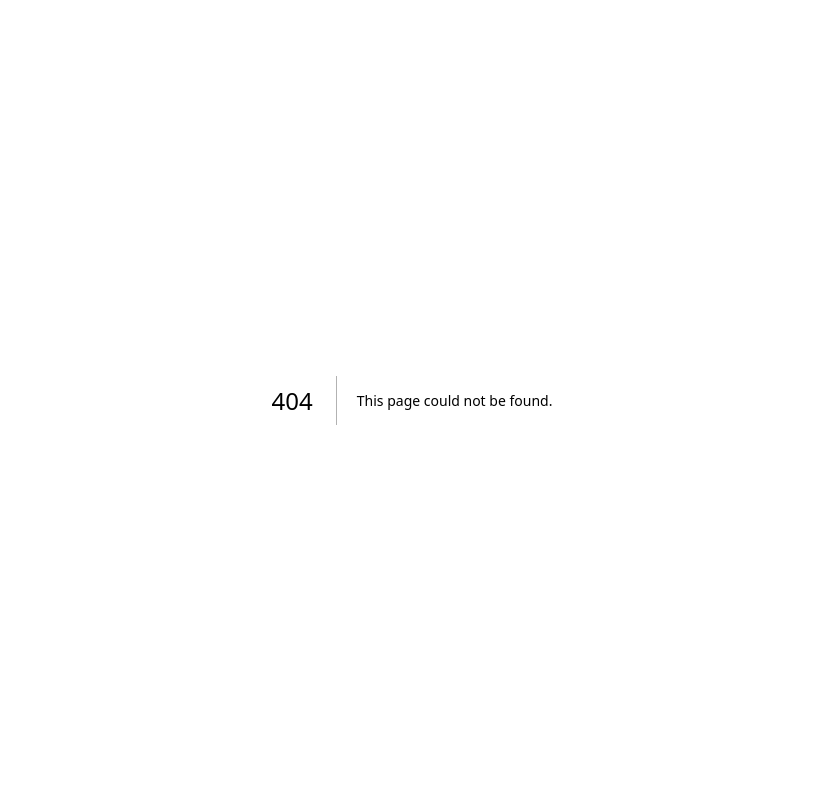
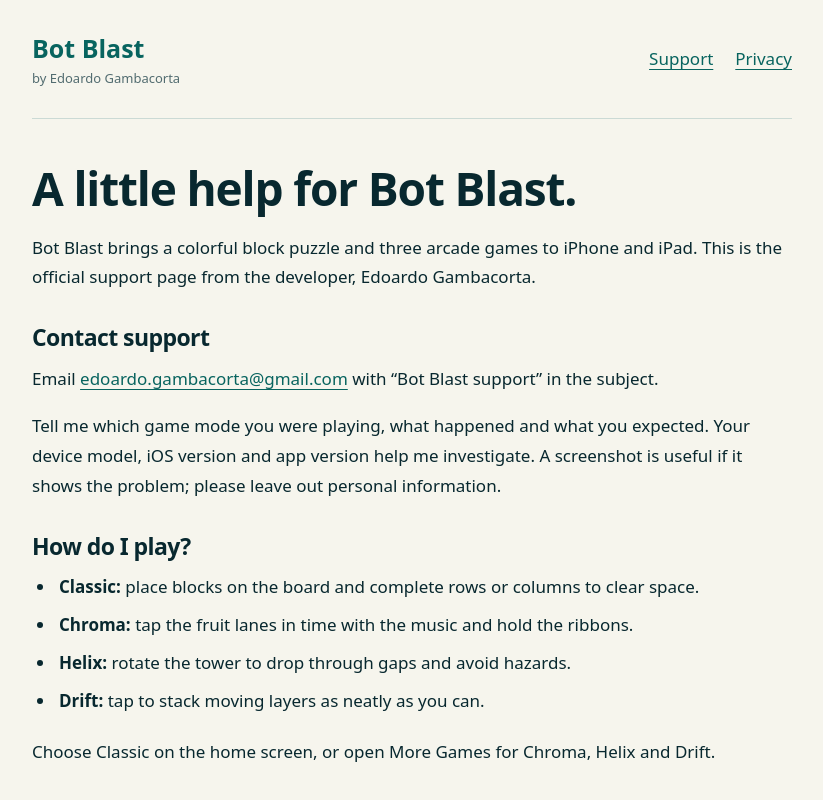
Before and after one commit to edogambacorta/portfolio-website, a Next.js app: page /bot-blast/support in a window 1280 px wide. Before the commit this address had no page. Shown: the top 800 px of the page, without its empty margins (228-1051 px from the left). Built offline with nearby package versions, Linux system fonts and the light colour scheme.

Commit message:
Add Bot Blast privacy policy and support pages

```diff
--- /dev/null
+++ b/app/bot-blast/layout.tsx
@@ -0,0 +1,17 @@
+import type { ReactNode } from "react";
+import styles from "./pages.module.css";
+
+export default function BotBlastLayout({ children }: { children: ReactNode }) {
+  return (
+    <div className={styles.page}>
+      <div className={styles.container}>
+        <header className={styles.header}>
+          <a href="/bot-blast/support" className={styles.brand}>Bot Blast<span>by Edoardo Gambacorta</span></a>
+          <nav aria-label="Bot Blast"><a href="/bot-blast/support">Support</a><a href="/bot-blast/privacy">Privacy</a></nav>
+        </header>
+        <main id="main-content">{children}</main>
+        <footer>Bot Blast · © 2026 Edoardo Gambacorta<br /><a href="/">Visit my personal website</a></footer>
+      </div>
+    </div>
+  );
+}
--- /dev/null
+++ b/app/bot-blast/pages.module.css
@@ -0,0 +1,17 @@
+.page { min-height: 100vh; background: #f6f5ed; color: #08282f; font: 17px/1.75 system-ui, -apple-system, BlinkMacSystemFont, "Segoe UI", sans-serif; }
+.container { width: min(100% - 40px, 760px); margin: 0 auto; }
+.header { display: flex; flex-wrap: wrap; align-items: center; justify-content: space-between; gap: 20px; padding: 32px 0; border-bottom: 1px solid #cbdad5; }
+.brand { font-size: 25px; font-weight: 750; line-height: 1.3; text-decoration: none !important; }
+.brand span { display: block; font-size: 13px; font-weight: 400; color: #526c70; margin-top: 5px; }
+.page nav { display: flex; gap: 22px; }
+.page a { color: #08645f; text-decoration: underline; text-underline-offset: 4px; overflow-wrap: anywhere; }
+.page nav a { display: inline-flex; align-items: center; min-height: 44px; }
+.page a:focus-visible { outline: 3px solid #087f7b; outline-offset: 5px; border-radius: 3px; }
+.page main { padding: 42px 0 48px; }
+.page h1, .page h2 { font-family: inherit; color: #08282f; font-weight: 750; letter-spacing: -.025em; line-height: 1.2; }
+.page h1 { font-size: clamp(32px, 7vw, 46px); margin: 0 0 16px; }
+.page h2 { font-size: 23px; margin: 32px 0 12px; }
+.page p { margin: 0 0 18px; }
+.page ul { list-style: disc; margin: 0 0 22px; padding-left: 24px; }
+.page li { padding-left: 3px; margin: 8px 0; }
+.page footer { color: #526c70; border-top: 1px solid #cbdad5; padding: 24px 0 36px; font-size: 14px; }
--- /dev/null
+++ b/app/bot-blast/privacy/page.tsx
@@ -0,0 +1,43 @@
+import type { Metadata } from "next";
+
+export const metadata: Metadata = {
+  title: "Bot Blast — Privacy Policy",
+  description: "How Bot Blast handles local game data, device motion and support requests.",
+  alternates: { canonical: "https://www.edogambacorta.com/bot-blast/privacy" },
+};
+
+export default function PrivacyPage() {
+  return (
+    <>
+      <h1>Privacy policy</h1>
+      <p>Bot Blast · Effective October 14, 2026</p>
+      <p>Bot Blast is an offline game developed by Edoardo Gambacorta. This policy covers the current version of the game, these support pages and information you choose to send when asking for help.</p>
+
+      <h2>Playing the game</h2>
+      <p>Bot Blast does not require an account. The game does not send your gameplay, scores, device identifiers or motion data to the developer. It includes no advertising, tracking, analytics or third-party crash-reporting services.</p>
+      <p>Best scores, sound and haptic settings, visual preferences and some gameplay preferences are stored locally on your device. Bot Blast does not provide a developer-operated cloud save or leaderboard service.</p>
+
+      <h2>Device motion</h2>
+      <p>The game uses device motion locally for visual tilt effects and optional tilt controls. Motion readings are used during play and are not saved or transmitted by Bot Blast. You can turn off “Tilt the world” and “Tilt to spin” in Settings → More settings.</p>
+
+      <h2>Storage and deletion</h2>
+      <p>Local game data stays on your device until it is removed. Deleting the app removes its local scores and settings; offloading the app may keep them. Your iOS backup settings may include app data in device backups. You manage those backups through Apple’s device and iCloud settings.</p>
+
+      <h2>If you contact support</h2>
+      <p>If you email <a href="mailto:edoardo.gambacorta@gmail.com">edoardo.gambacorta@gmail.com</a>, Edoardo Gambacorta receives your email address and whatever information you include, such as your name, message, device details or screenshots. Please include only what is needed to explain the issue.</p>
+      <p>This information is used to respond to your request and resolve problems. Support messages are handled through the email service provider and are kept only as needed for the request and any applicable legal obligations. They are not sold or used for advertising. You can ask for access, correction or deletion of your support messages at the same address.</p>
+
+      <h2>Apple services and these webpages</h2>
+      <p>Apple operates the App Store, TestFlight and iOS. Depending on your settings and how you use those services, Apple may process diagnostics, usage information or feedback and make reports available to developers under its own policies. See <a href="https://www.apple.com/legal/privacy/">Apple’s privacy policy</a>.</p>
+      <p>Privacy and support links open in your browser. These pages are hosted on Vercel, which may process technical request information such as IP addresses and browser details to deliver and secure the website. These pages do not add advertising or analytics trackers. See <a href="https://vercel.com/legal/privacy-policy">Vercel’s privacy policy</a>. This website hosting is separate from the offline game.</p>
+
+      <h2>Children’s privacy</h2>
+      <p>Bot Blast does not collect personal information through gameplay from children or other players. If you believe a child has sent personal information in a support message, contact the address below so it can be addressed.</p>
+
+      <h2>Changes and contact</h2>
+      <p>This policy will be updated if the game’s data practices change, including before adding advertising or analytics. The effective date above identifies the current policy.</p>
+      <p>Developer and privacy contact: Edoardo Gambacorta<br /><a href="mailto:edoardo.gambacorta@gmail.com">edoardo.gambacorta@gmail.com</a></p>
+      <p>Need help with the game? Visit <a href="/bot-blast/support">Bot Blast support</a>.</p>
+    </>
+  );
+}
--- /dev/null
+++ b/app/bot-blast/support/page.tsx
@@ -0,0 +1,44 @@
+import type { Metadata } from "next";
+
+export const metadata: Metadata = {
+  title: "Bot Blast — Support",
+  description: "Get help with Bot Blast, contact the developer and find answers about offline play, settings and scores.",
+  alternates: { canonical: "https://www.edogambacorta.com/bot-blast/support" },
+};
+
+export default function SupportPage() {
+  return (
+    <>
+      <h1>A little help for Bot Blast.</h1>
+      <p>Bot Blast brings a colorful block puzzle and three arcade games to iPhone and iPad. This is the official support page from the developer, Edoardo Gambacorta.</p>
+
+      <h2>Contact support</h2>
+      <p>Email <a href="mailto:edoardo.gambacorta@gmail.com?subject=Bot%20Blast%20support">edoardo.gambacorta@gmail.com</a> with “Bot Blast support” in the subject.</p>
+      <p>Tell me which game mode you were playing, what happened and what you expected. Your device model, iOS version and app version help me investigate. A screenshot is useful if it shows the problem; please leave out personal information.</p>
+
+      <h2>How do I play?</h2>
+      <ul>
+        <li><strong>Classic:</strong> place blocks on the board and complete rows or columns to clear space.</li>
+        <li><strong>Chroma:</strong> tap the fruit lanes in time with the music and hold the ribbons.</li>
+        <li><strong>Helix:</strong> rotate the tower to drop through gaps and avoid hazards.</li>
+        <li><strong>Drift:</strong> tap to stack moving layers as neatly as you can.</li>
+      </ul>
+      <p>Choose Classic on the home screen, or open More Games for Chroma, Helix and Drift.</p>
+
+      <h2>Does it need an internet connection?</h2>
+      <p>No. All four games work offline after installation. Opening support or privacy webpages, downloading updates and using TestFlight require an internet connection.</p>
+
+      <h2>Where are my scores?</h2>
+      <p>Best scores and preferences are saved on your device. There is no account or in-game cloud sync. Deleting the app can remove your scores; reinstalling is not the first troubleshooting step.</p>
+
+      <h2>Sound, haptics and movement</h2>
+      <p>Open Settings from the home screen to change sound and haptic strength. More settings lets you adjust visual quality, turn off world tilting and choose tilt controls for Helix. If there is no sound, also check your device volume and silent mode.</p>
+
+      <h2>The game is slow or closes unexpectedly</h2>
+      <p>Close and reopen Bot Blast, install any available app update and try Settings → More settings → Visual quality → Battery. If the problem continues, email the details above. Your scores should remain when you update the app normally.</p>
+
+      <h2>Ads, purchases and privacy</h2>
+      <p>The current version has no ads, subscriptions or in-app purchases. Read the <a href="/bot-blast/privacy">privacy policy</a> for details about local game data and support messages.</p>
+    </>
+  );
+}
```
